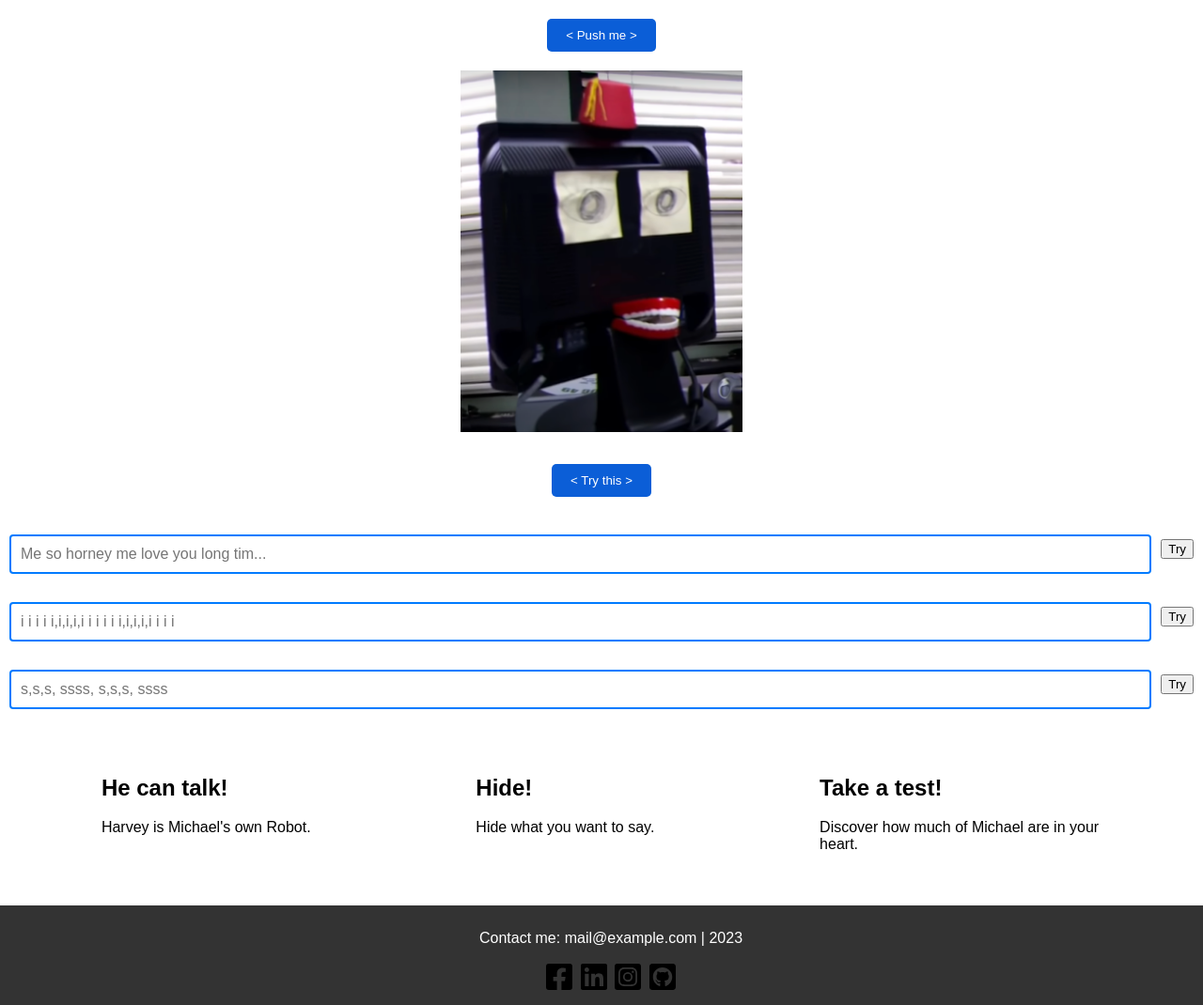
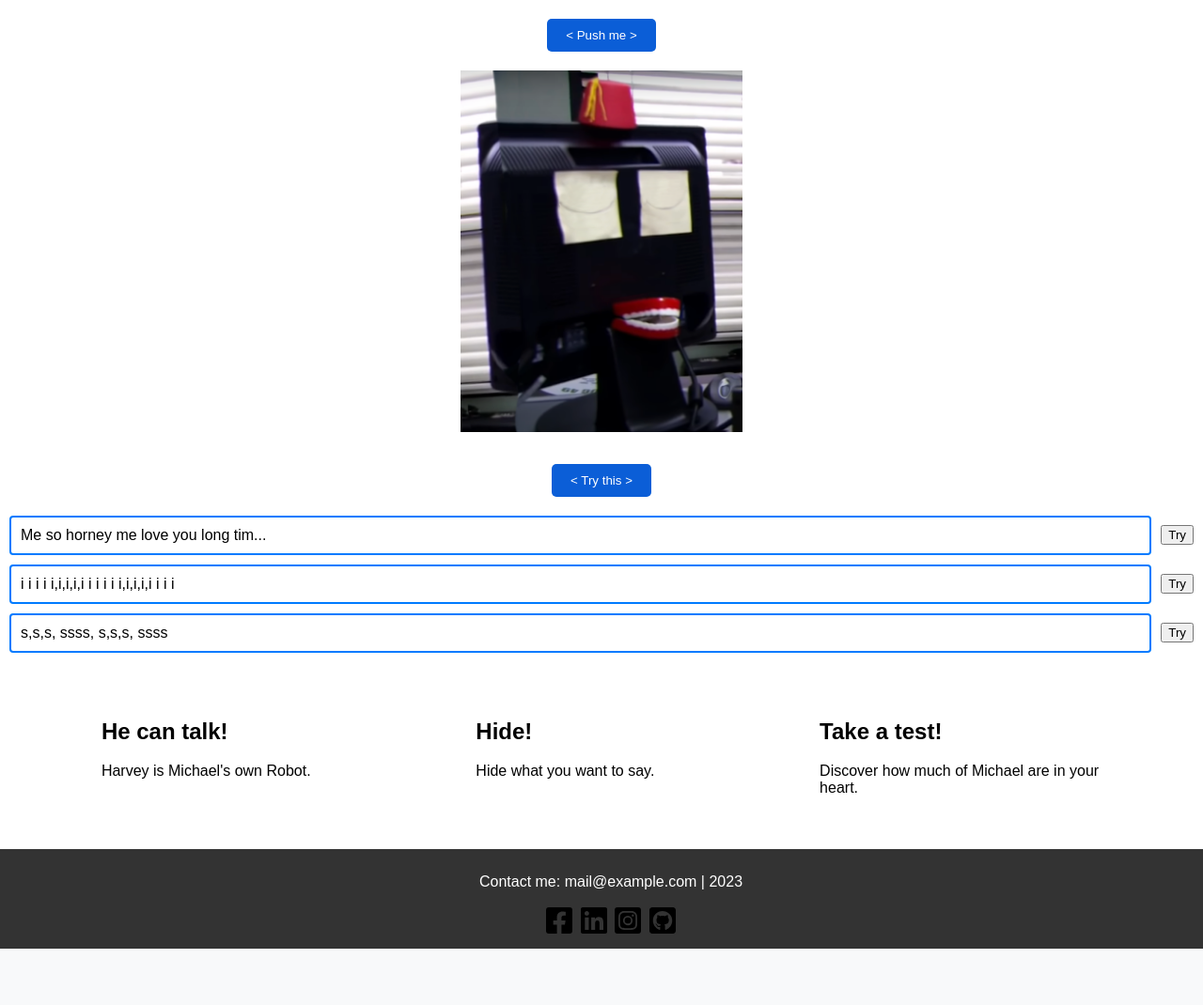
Before and after one commit to ssanjua/MicaelScott-Harvey_app, a Flask app: page / in a window 1280 px wide. Shown: the part 91-1161 px from the top of the page at 94% size. After the commit the page ends 1101 px from the top, so only its background shows below. Run offline with Flask 3, Linux system fonts and the light colour scheme.

Commit message:
add harvey sleep and Try botton

```diff
--- a/static/css/styles.css
+++ b/static/css/styles.css
@@ -5,7 +5,6 @@ html, body {
     height: 100%;
     font-family: Arial, sans-serif;
 }
-
 
 header {
     background-color: #f8f9fa; /* A light grey background */
@@ -54,8 +53,6 @@ nav {
     color:blue ; /* Underline on hover for visual feedback */
 }
 
-/* Añadir a tus estilos existentes */
-
 .button-container {
     display: flex;
     justify-content: center; /* Centra horizontalmente */
@@ -100,15 +97,13 @@ nav {
     height: auto;
 }
 
-#harveyMouthClosed, #harveyMouthOpen {
+#harveyMouthClosed, #harveyMouthOpen, #harveySleep {
     top: 0;
     left: 0;
     width: 100%;
     height: auto;
     transition: display 0.2s ease-in-out;
 }
-
-
 
 .features {
     display: flex;
@@ -167,3 +162,13 @@ footer {
 .speak-button:hover {
     background-color: #0056b3;
 }
+
+.text-to-speak {
+    flex-grow: 1;
+    padding: 10px;
+    margin-right: 10px;
+    font-size: 1rem;
+    border: 2px solid #007BFF;
+    border-radius: 4px;
+    outline: none;
+}
--- a/templates/index.html
+++ b/templates/index.html
@@ -11,31 +11,31 @@
     <div class="input-container" id="inputContainer" style="display:none;">
       <input type="text" id="textToSpeak" placeholder="Me so horney me love you long tim...">
       <button id="toggleVisibilityButton">&#128065;</button> <!-- Emoji de ojo abierto -->
-  </div>
+    </div>
 
     <div id="harveyContainer">
-        <img src="/static/images/harvey_mouthClosed.png" alt="Harvey Mouth Closed" id="harveyMouthClosed">
-        <img src="/static/images/harvey_mouthOpen.png" alt="Harvey Mouth Open" id="harveyMouthOpen" style="display: none;">
+      <img src="/static/images/harvey_sleep.png" alt="Harvey Sleeping" id="harveySleep">
+      <img src="/static/images/harvey_mouthClosed.png" alt="Harvey Mouth Closed" id="harveyMouthClosed" style="display: none;">
+      <img src="/static/images/harvey_mouthOpen.png" alt="Harvey Mouth Open" id="harveyMouthOpen" style="display: none;">
     </div>
 
     <div class="button-container">
       <button id="toggleInputButton">&lt; Try this &gt;</button>
     </div>
 
-    <div class="input-container" id="inputContainer">
-      <input type="text" id="textToSpeak" placeholder="Me so horney me love you long tim...">
-      <button id="tryThisButton">Try</button>
+    <div class="input-container">
+      <input type="text" class="text-to-speak" id="horney" value="Me so horney me love you long tim..." readonly>
+      <button class="try-button">Try</button>
+    </div>
+    <div class="input-container">
+      <input type="text" class="text-to-speak" id="ies" value="i i i i i,i,i,i,i i i i i i,i,i,i,i i i i" readonly>
+      <button class="try-button">Try</button>
+    </div>
+    <div class="input-container">
+      <input type="text" class="text-to-speak" id="eses" value="s,s,s, ssss, s,s,s, ssss" readonly>
+      <button class="try-button">Try</button>
     </div>
 
-    <div class="input-container" id="inputContainer">
-      <input type="text" id="textToSpeak" placeholder="i i i i i,i,i,i,i i i i i i,i,i,i,i i i i">
-      <button id="tryThisButton">Try</button>
-    </div>
-
-    <div class="input-container" id="inputContainer">
-      <input type="text" id="textToSpeak" placeholder="s,s,s, ssss, s,s,s, ssss">
-      <button id="tryThisButton">Try</button>
-    </div>
 
   <div class="features">
     <section>
```
Also changed, not shown: static/js/script.js (+27 -5 lines).
